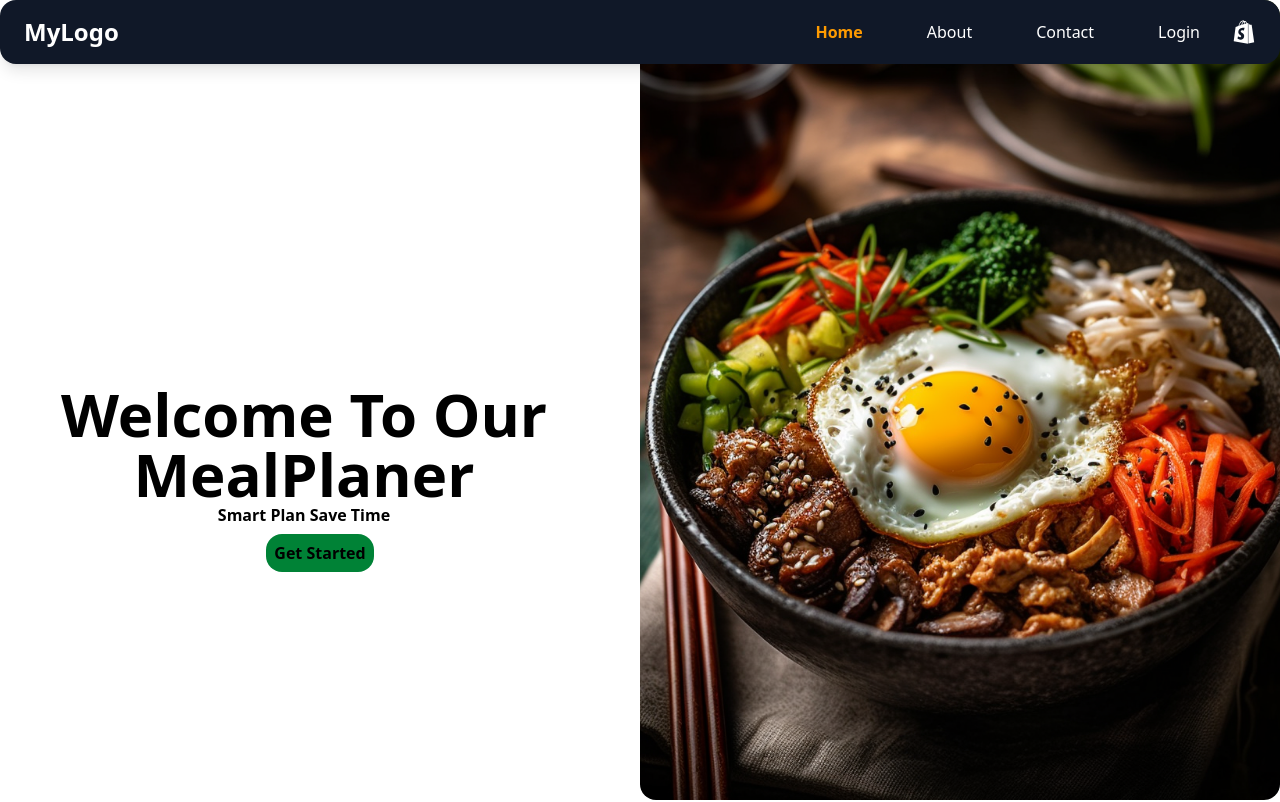
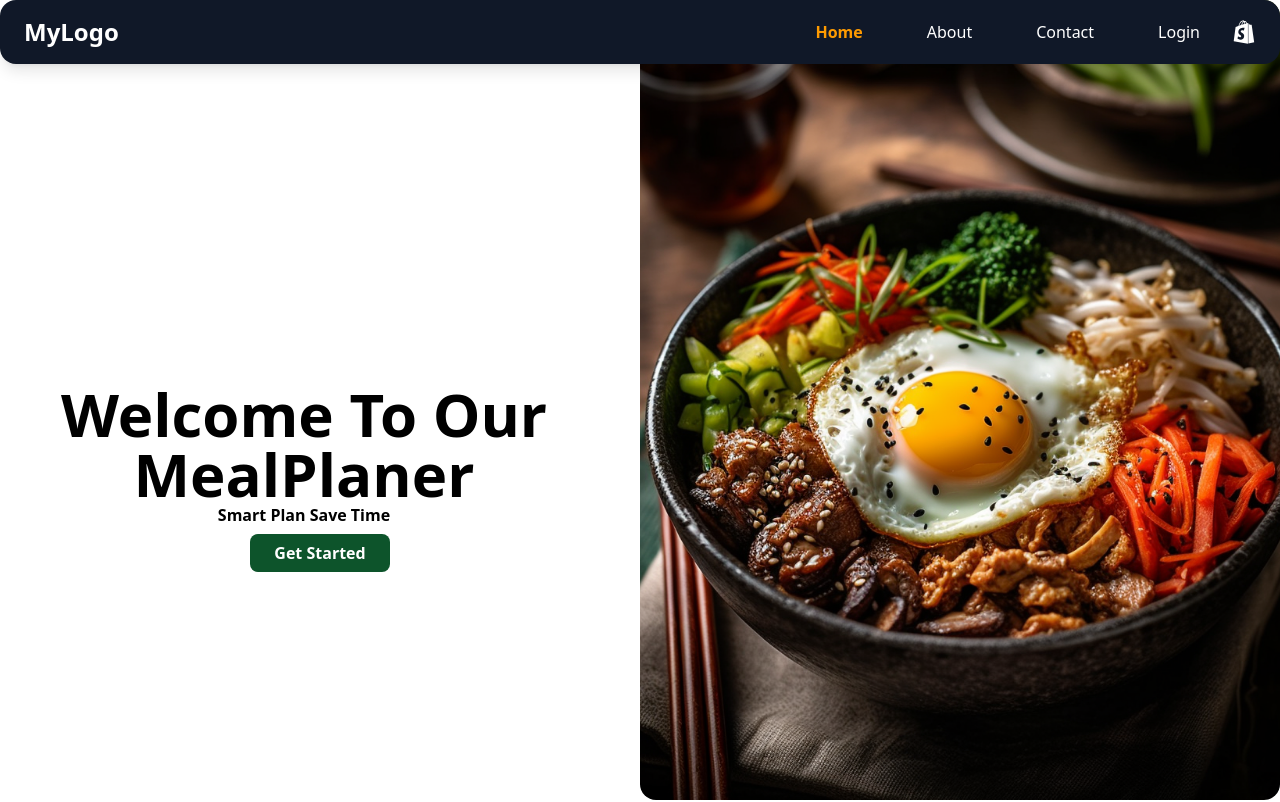
Before and after one commit to momin210103/Meal_Planner, a React (Vite) app in the folder client/: page / in a window 1280 px wide. Shown: the top 802 px of the page. Built offline with nearby package versions, Linux system fonts and the light colour scheme.

Commit message:
connet login page to get started button

```diff
--- a/client/src/Pages/home/Hero.jsx
+++ b/client/src/Pages/home/Hero.jsx
@@ -1,15 +1,17 @@
 import React from 'react';
 import HeroImg from '../../assets/HeroImg.png'
+import { Link } from 'react-router';
 const Hero = () => {
-    const loginpage = ()=>{
-
-    }
     return (
         <section className='md:flex'>
             <div className='pt-24 md:md:pt-48 text-center space-x-8 md:w-1/2 mx-auto text-black font-bold lg:leading-snug'>
                 <h1 className='text-4xl lg:text-6xl md:pt-48'>Welcome To Our MealPlaner</h1>
                 <p>Smart Plan Save Time</p>
-                <button className='cursor-pointer bg-green-700 rounded-2xl p-2 my-2' onClick={loginpage}>Get Started </button>
+                <Link to="/login">
+        <button className="bg-green-900 text-white px-6 py-2 my-2 rounded-lg font-semibold hover:bg-gray-100 hover:text-black transition duration-300 cursor-pointer">
+          Get Started
+        </button>
+      </Link>
             </div>
             <div className='relative bg-cover bg-center text-white h-screen w-full md:w-1/2 rounded-2xl' style={{backgroundImage:`url(${HeroImg})`}}>
             </div>
```
